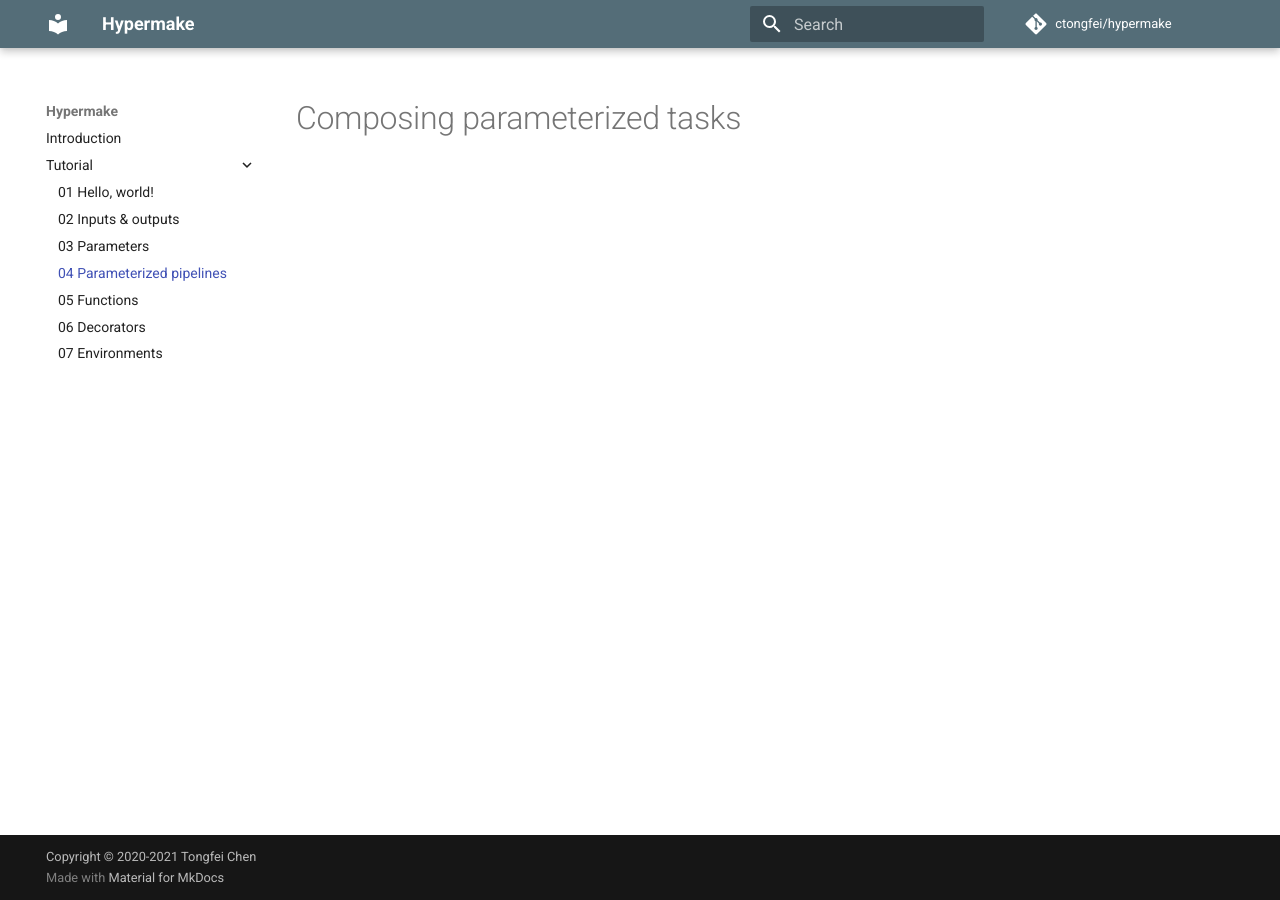
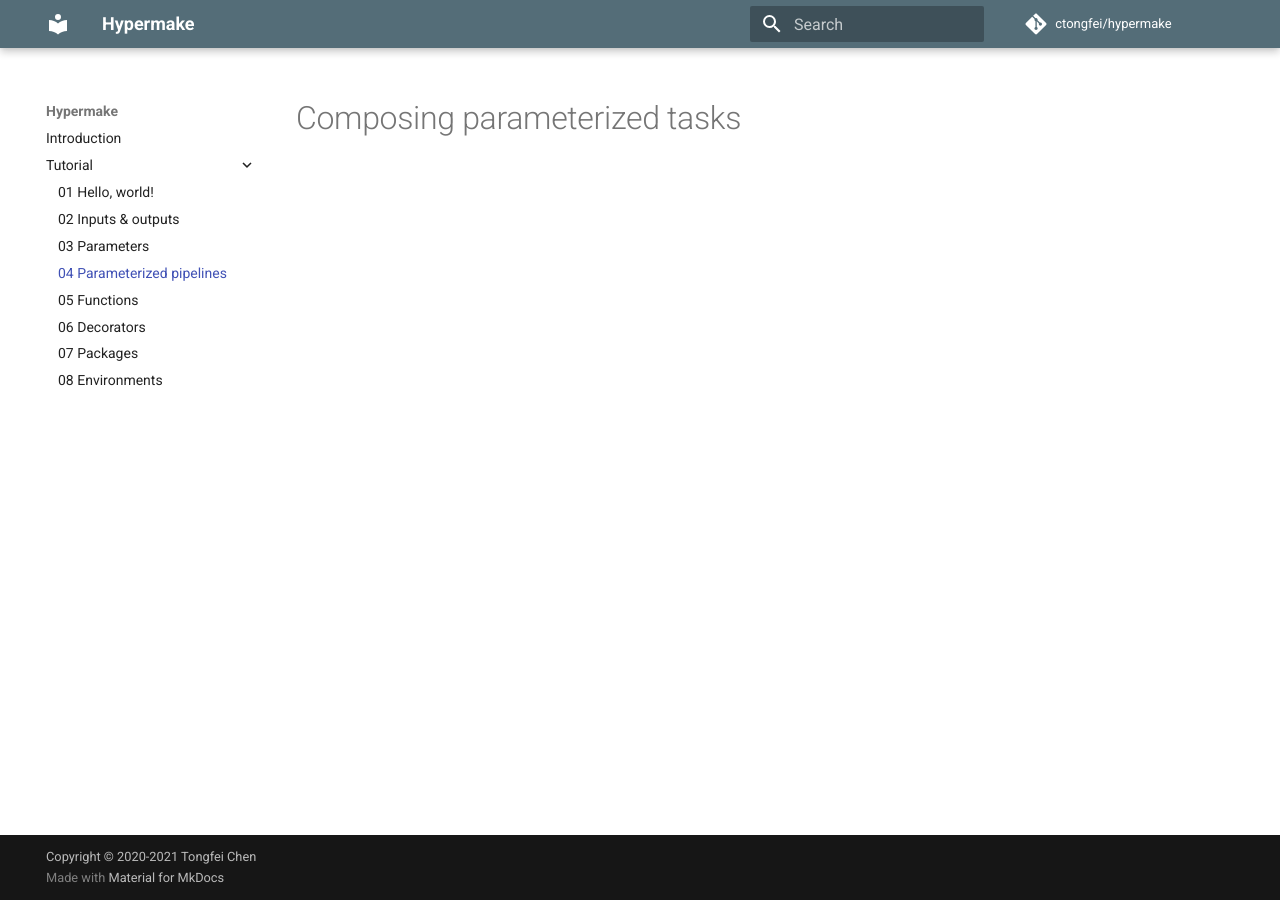
Before and after one commit to ctongfei/hypermake, an MkDocs documentation site: the page built from docs/tutorial/04-parameterized-compose.md, in a window 1280 px wide. Built offline with MkDocs 1.6.1 and Material for MkDocs 9.7.7, drawn with Linux system fonts in a browser that asks for light colours; comment, search, counter and statistics services are not loaded.

```diff
--- a/mkdocs.yml
+++ b/mkdocs.yml
@@ -28,4 +28,5 @@
       - "04 Parameterized pipelines": 'tutorial/04-parameterized-compose.md'
       - "05 Functions": 'tutorial/05-functions.md'
       - "06 Decorators": 'tutorial/06-decorators.md'
-      - "07 Environments": 'tuntorial/07-environments.md'
+      - "07 Packages": 'tutorial/07-packages.md'
+      - "08 Environments": 'tuntorial/08-environments.md'
```
Also changed, not shown: docs/tutorial/07-environments.md (deleted), docs/tutorial/07-packages.md (added), docs/tutorial/08-environments.md (added), 3 other files.
